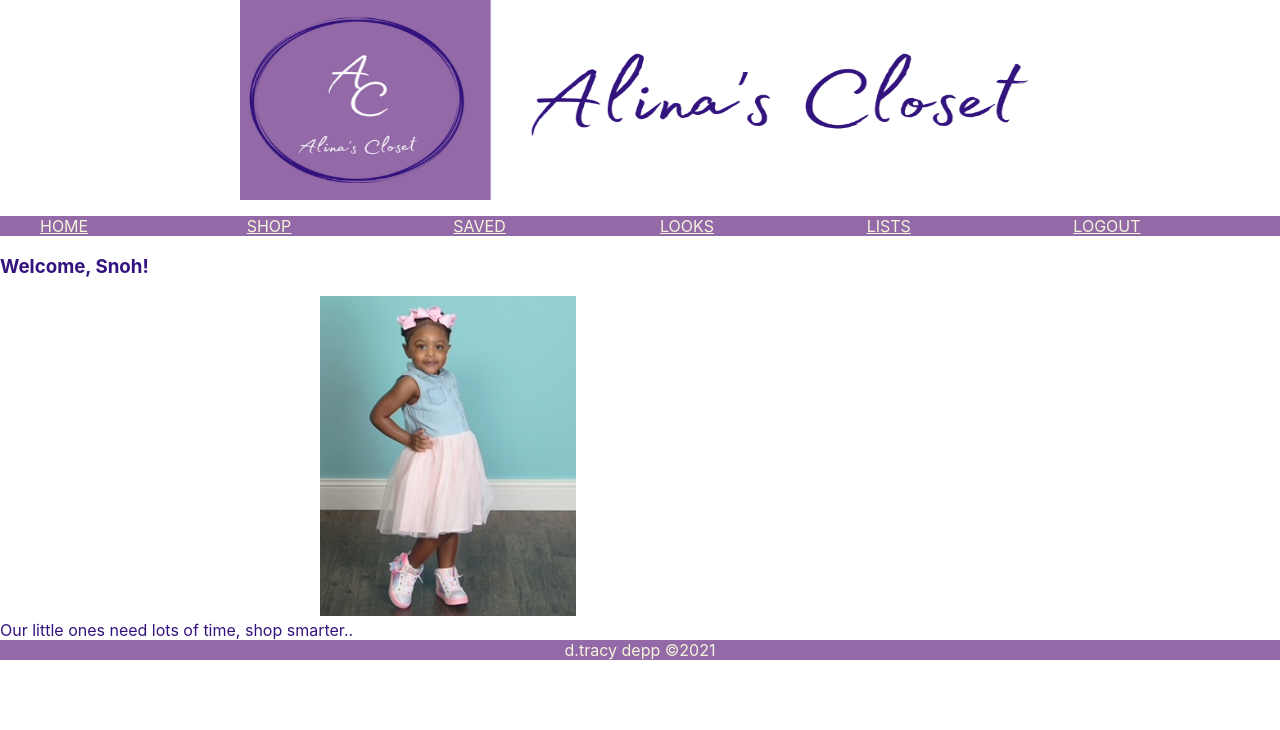
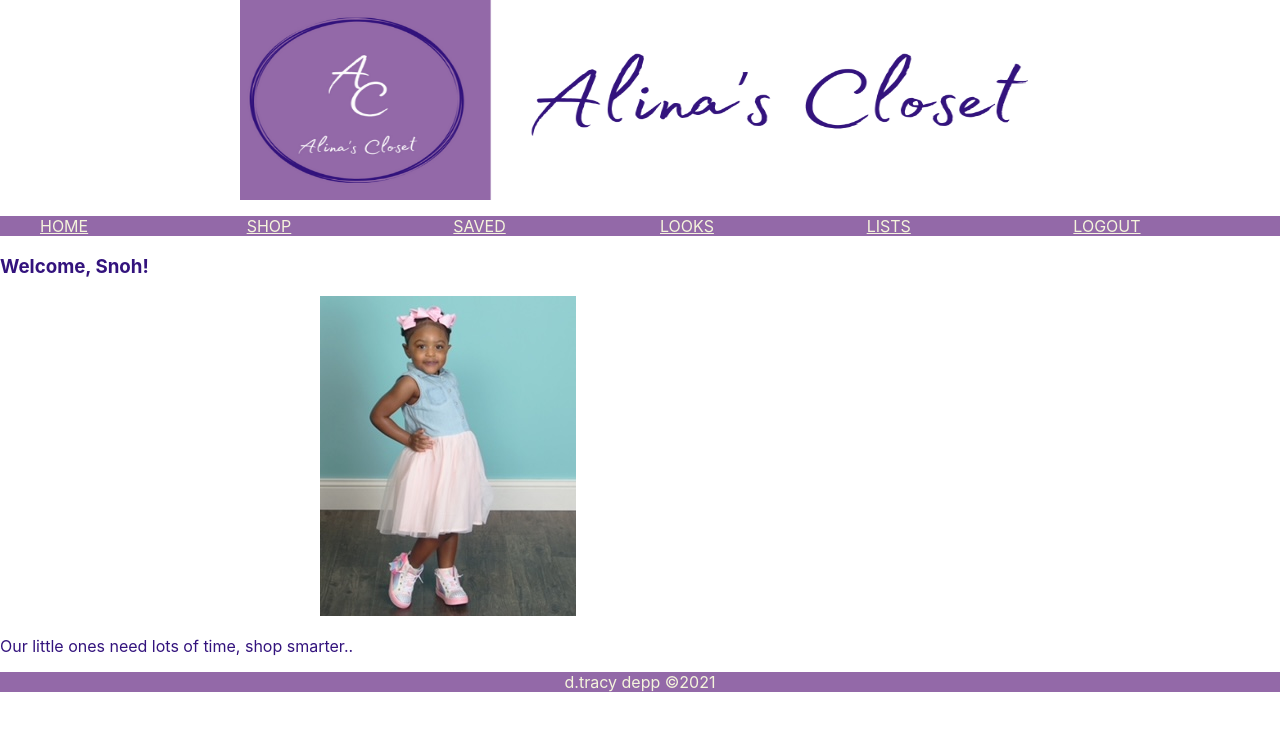
Before and after one commit to dtracydepp/alinas-closet-client, a React (Create React App) app: page / in a window 1280 px wide. Shown: the top 730 px of the page. Built offline with nearby package versions, Linux system fonts and the light colour scheme; sample sign-in values are in the browser's storage.

Commit message:
updated home.js and app.css

```diff
--- a/src/App.css
+++ b/src/App.css
@@ -15,7 +15,7 @@ h2, h1 {
   color: #9369a8
  }
 
- h3, medium {
+ h3, p {
    color: #33137D
  }
 
--- a/src/Home.js
+++ b/src/Home.js
@@ -8,7 +8,7 @@ export const Home = () => (
     <>
         <PropsAndState yourName={"Snoh"} />
        <div className="home__pic"><img src={Alina} alt="Alina" /></div>
-       <div className="home__tag"><medium>Our little ones need lots of time, shop smarter..</medium></div>
+       <div className="home__tag"><p>Our little ones need lots of time, shop smarter..</p></div>
 
     </>
 )
```
